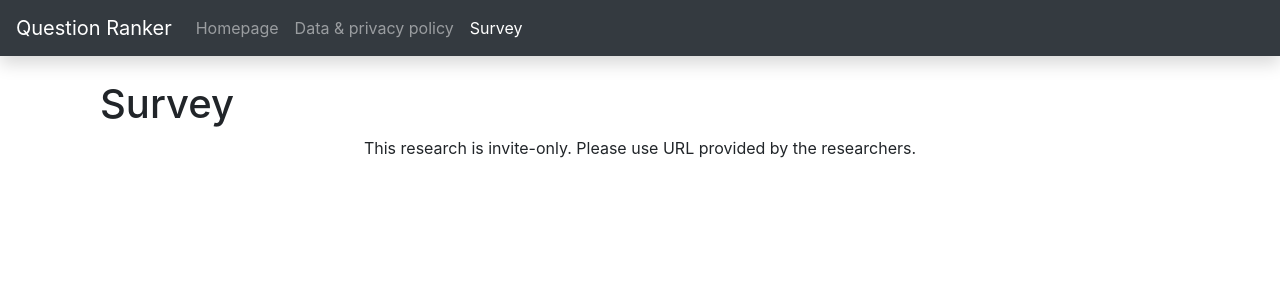
After one commit to pbanaszkiewicz/questions_ranker, a Django app: page /rank/ in a window 1280 px wide. The commit adds this page. Shown: the top 300 px of the page. Run offline with Django 3.2, Linux system fonts and the light colour scheme; some libraries are stand-ins or nearby versions.

Commit message:
Add "Survey" empty-ish page
The page says that the research is invite-only.

```diff
--- a/config/urls.py
+++ b/config/urls.py
@@ -28,10 +28,13 @@ urlpatterns = [
 
     # ranker views
     path("", ranker_views.home, name="home"),
-    path(
-        "data_privacy_policy/",
-        TemplateView.as_view(template_name="pages/data_privacy_policy.html"),
-        name="data_privacy_policy",
+    path("rank/",
+         TemplateView.as_view(template_name="pages/rank.html"),
+         name="rank_page",
+    ),
+    path("data_privacy_policy/",
+         TemplateView.as_view(template_name="pages/data_privacy_policy.html"),
+         name="data_privacy_policy",
     ),
     re_path(
         r'^rank/(?P<hash_id>[a-z0-9]+)/$',
--- a/questions_ranker/templates/base.html
+++ b/questions_ranker/templates/base.html
@@ -39,6 +39,7 @@
         <ul class="navbar-nav">
           {% navbar_element "Homepage" "home" %}
           {% navbar_element "Data & privacy policy" "data_privacy_policy" %}
+          {% navbar_element "Survey" "rank_page" %}
         </ul>
       </div>
     </nav>
--- /dev/null
+++ b/questions_ranker/templates/pages/rank.html
@@ -0,0 +1,10 @@
+{% extends "base.html" %}
+
+{% block content %}
+<div class="col-12">
+  <h1>Survey</h1>
+</div>
+<div class="col-12">
+  <p class="text-center">This research is invite-only. Please use URL provided by the researchers.</p>
+</div>
+{% endblock %}
```
